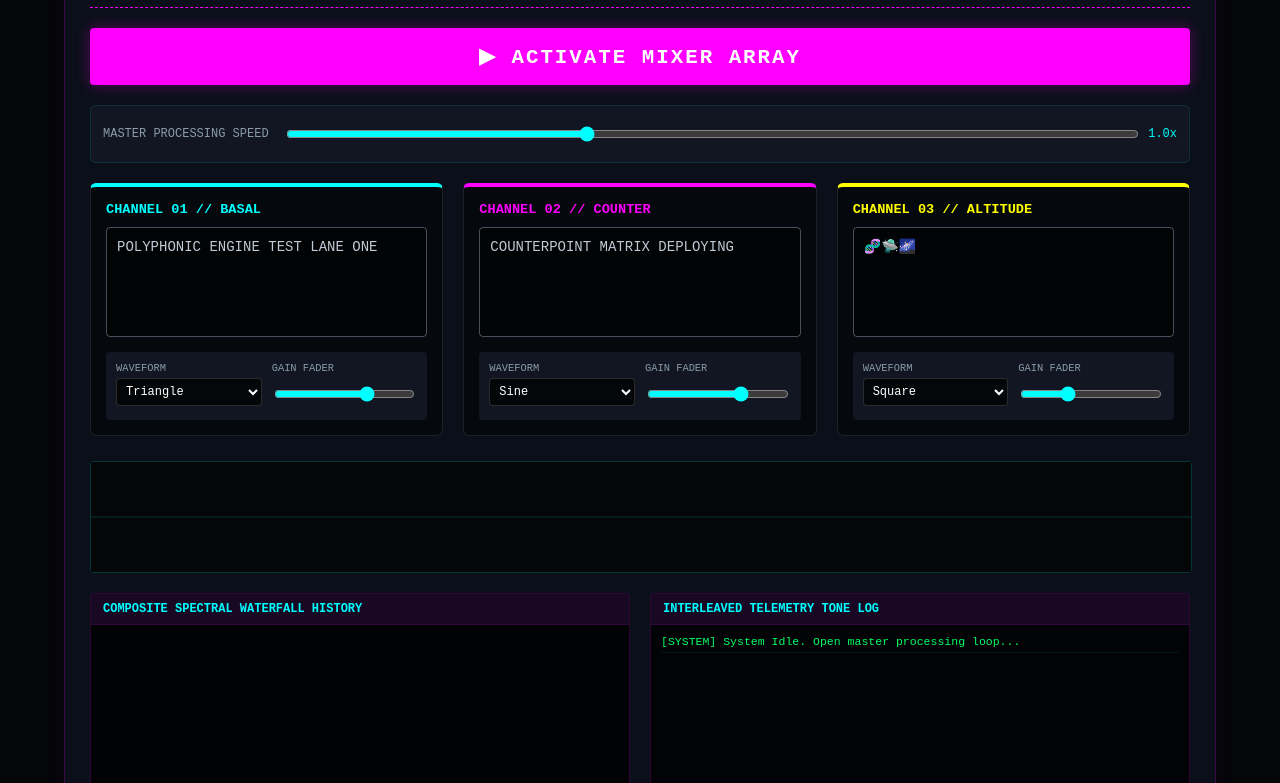
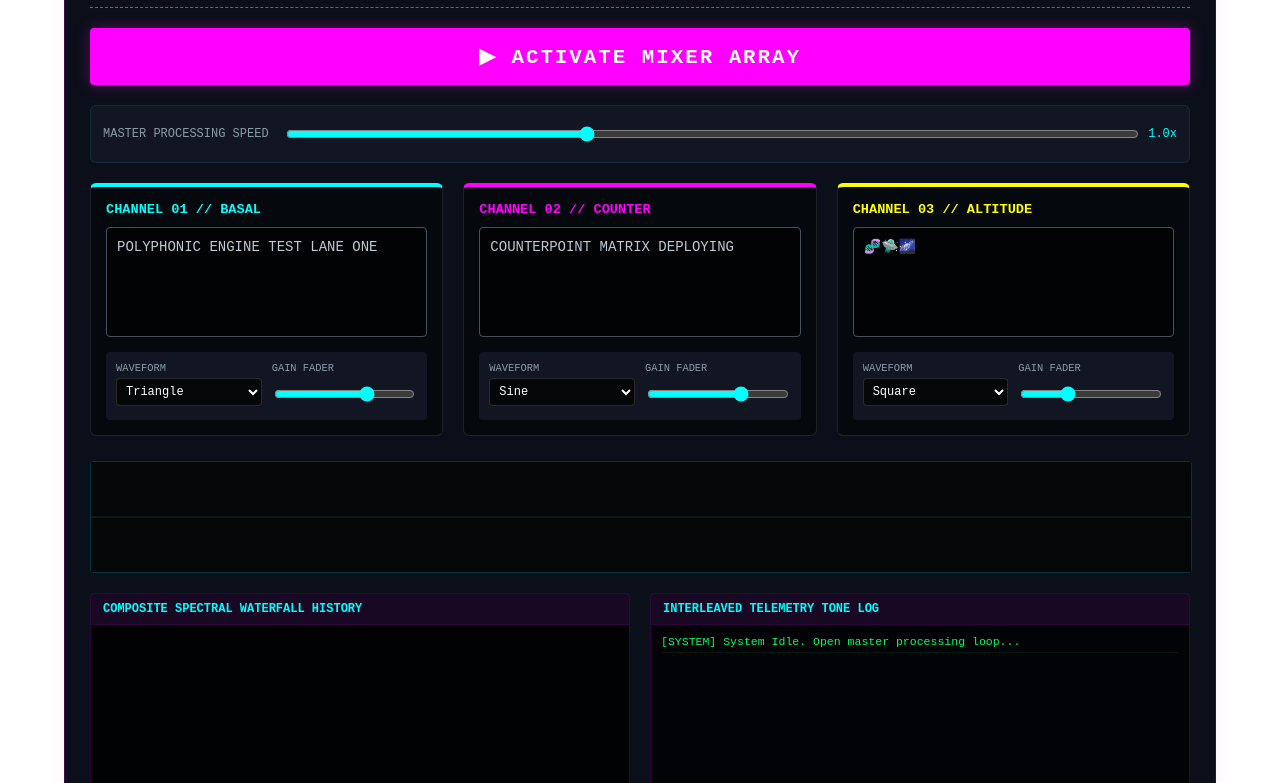
Before and after one commit to Syntra-Labs/char-to-freq, a plain HTML site: page index.html in a window 1280 px wide. Shown: the part 96-879 px from the top of the page. Drawn offline with Linux system fonts and the light colour scheme.

Commit message:
Change background color to white

```diff
--- a/index.html
+++ b/index.html
@@ -7,7 +7,7 @@
     <style>
         /* BASE SYSTEM SYSTEM THEME */
         :root {
-            --bg-color: #040608;
+            --bg-color: #FFFFFF;
             --panel-bg: #0b0f19;
             --accent-magenta: #ff00ff;
             --accent-cyan: #00ffff;
```
